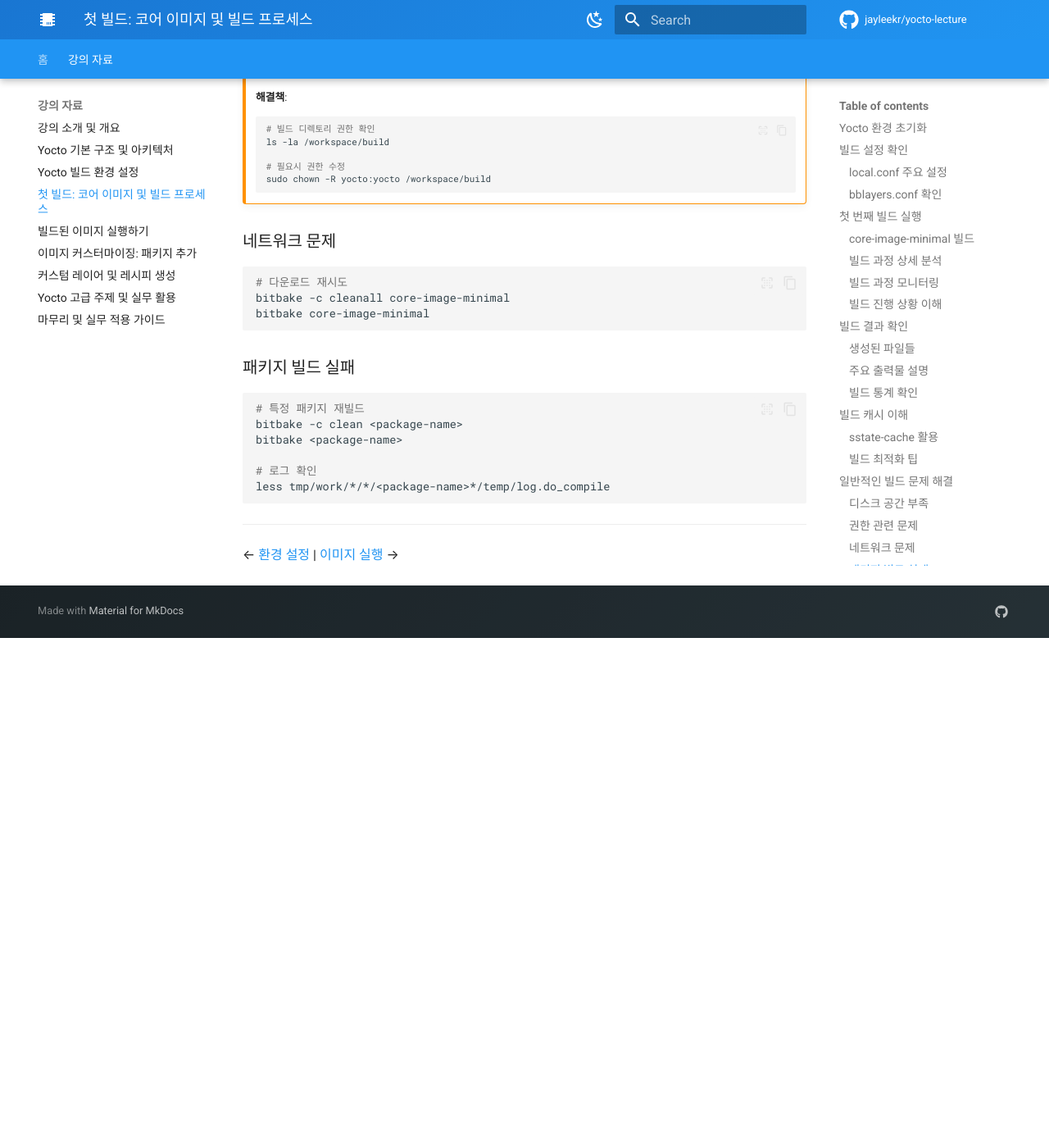
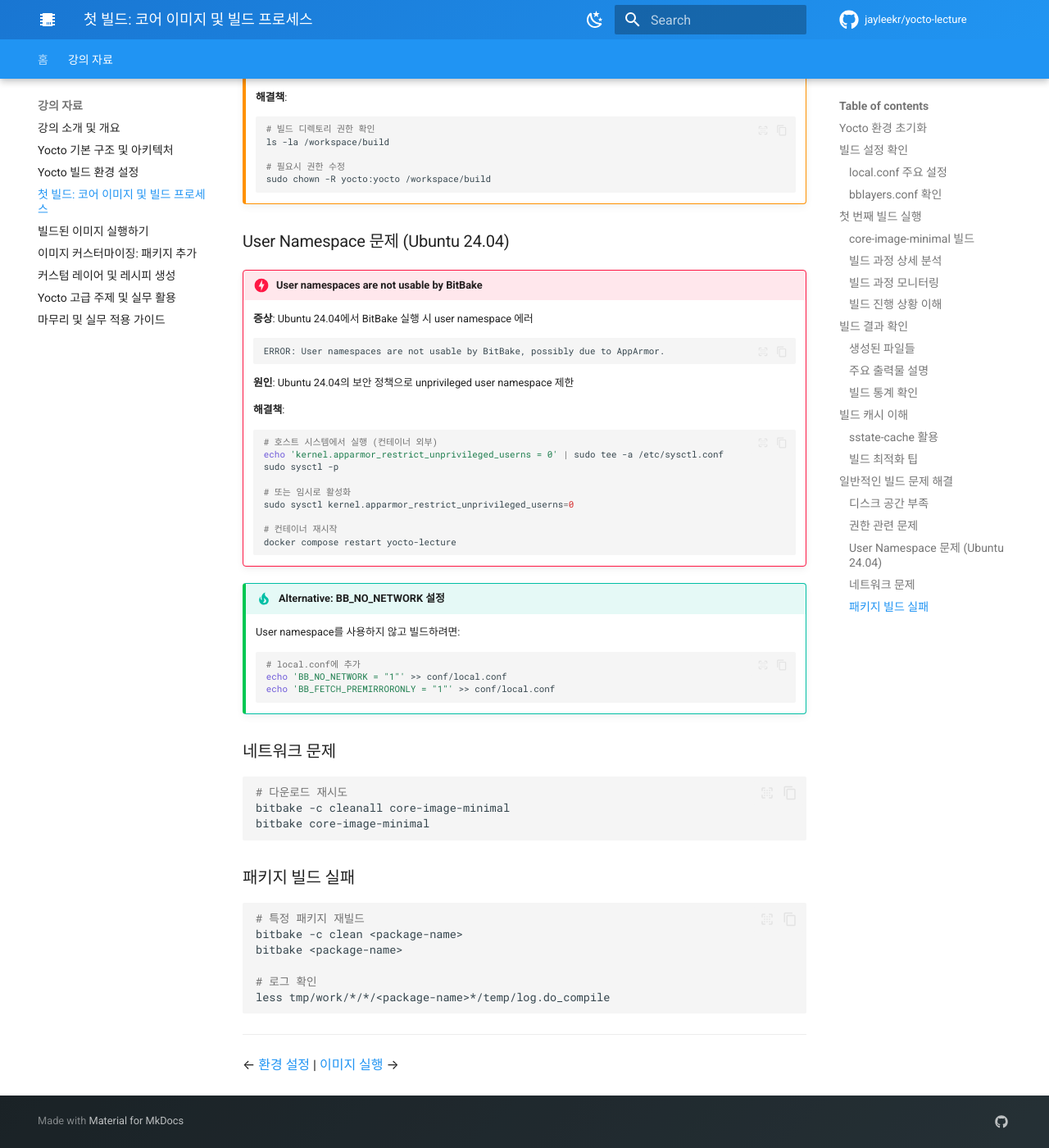
Before and after one commit to jayleekr/kea-yocto, an MkDocs documentation site: the page built from docs/lecture/first-build.md, in a window 1280 px wide and 1400 px high, scrolled down 6238 px. Shown: the whole window at 82% size. Built offline with MkDocs 1.6.1 and Material for MkDocs 9.7.7, drawn with Linux system fonts in a browser that asks for light colours; comment, search, counter and statistics services are not loaded; the version menu is left out; before the commit the page ends 7016 px from its top, so only the background shows below that.

Commit message:
Update documentation and cache management scripts - Updated README.md with improved instructions - Enhanced first-build.md documentation - Improved download-cache.sh script functionality - Updated prepare-cache.sh script

````diff
--- a/docs/lecture/first-build.md
+++ b/docs/lecture/first-build.md
@@ -233,6 +233,37 @@
     sudo chown -R yocto:yocto /workspace/build
     ```
 
+### User Namespace 문제 (Ubuntu 24.04)
+
+!!! danger "User namespaces are not usable by BitBake"
+    **증상**: Ubuntu 24.04에서 BitBake 실행 시 user namespace 에러
+    ```
+    ERROR: User namespaces are not usable by BitBake, possibly due to AppArmor.
+    ```
+
+    **원인**: Ubuntu 24.04의 보안 정책으로 unprivileged user namespace 제한
+
+    **해결책**:
+    ```bash
+    # 호스트 시스템에서 실행 (컨테이너 외부)
+    echo 'kernel.apparmor_restrict_unprivileged_userns = 0' | sudo tee -a /etc/sysctl.conf
+    sudo sysctl -p
+
+    # 또는 임시로 활성화
+    sudo sysctl kernel.apparmor_restrict_unprivileged_userns=0
+
+    # 컨테이너 재시작
+    docker compose restart yocto-lecture
+    ```
+
+!!! tip "Alternative: BB_NO_NETWORK 설정"
+    User namespace를 사용하지 않고 빌드하려면:
+    ```bash
+    # local.conf에 추가
+    echo 'BB_NO_NETWORK = "1"' >> conf/local.conf
+    echo 'BB_FETCH_PREMIRRORONLY = "1"' >> conf/local.conf
+    ```
+
 ### 네트워크 문제
 
 ```bash
````
Also changed, not shown: README.md (+21 -0 lines), 2 other files.
